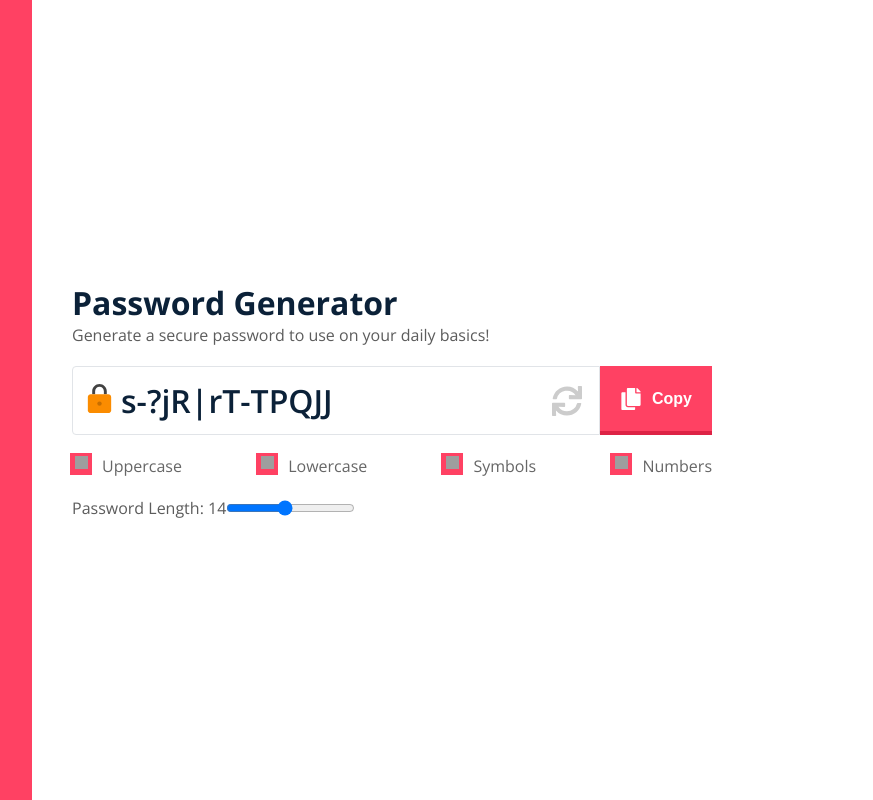
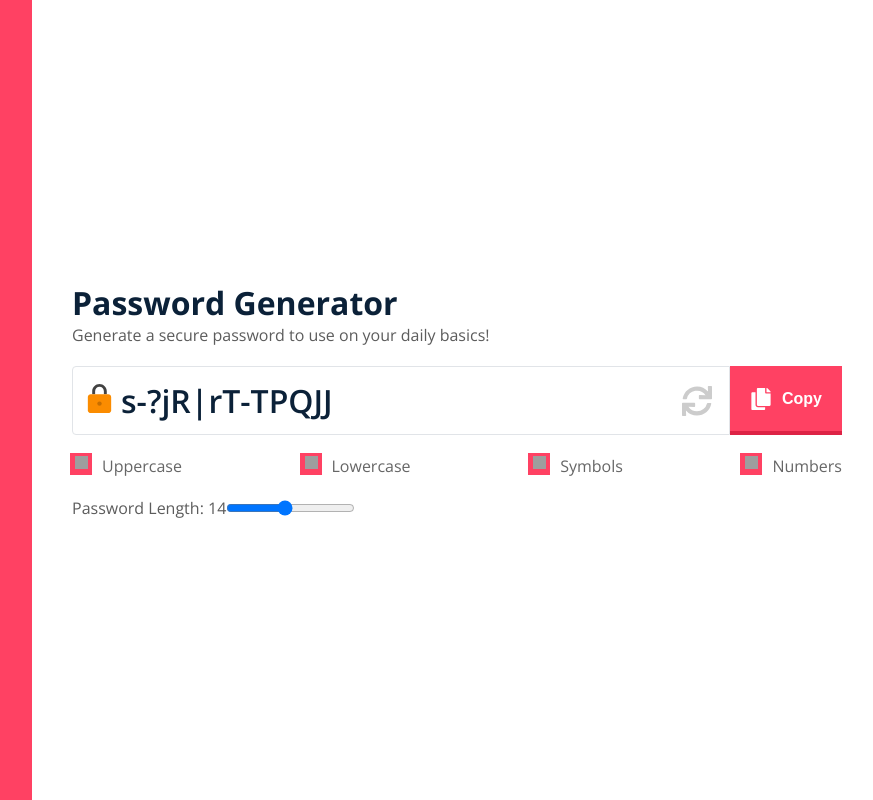
Before and after one commit to ajsevillano/password-generator, a React (Create React App) app: page / in a window 1280 px wide. Shown: the whole page, without its empty margins (352-1225 px from the left). Built offline with nearby package versions, Linux system fonts and the light colour scheme; grey boxes are pictures that could not be loaded.

Commit message:
Change main container width from % to fixed px

```diff
--- a/src/App.css
+++ b/src/App.css
@@ -22,7 +22,7 @@ body {
 }
 
 .main-contain {
-  width: 50%;
+  width: 770px;
   flex-direction: column;
   display: flex;
   justify-content: center;
--- a/src/components/Layout/_Layout.scss
+++ b/src/components/Layout/_Layout.scss
@@ -23,7 +23,7 @@ body {
 }
 
 .main-contain {
-  width: 50%;
+  width: 770px;
   flex-direction: column;
   display: flex;
   justify-content: center;
```
